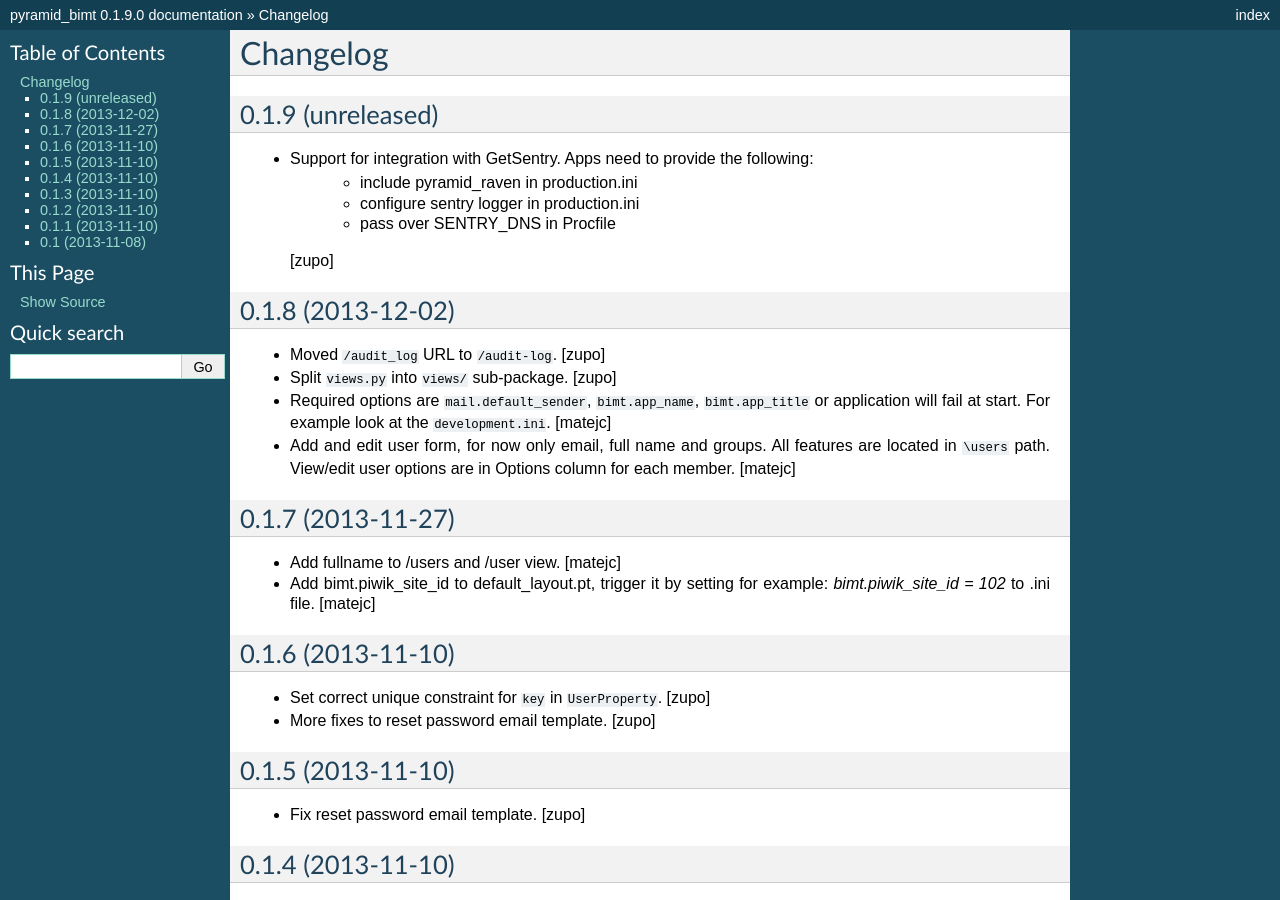
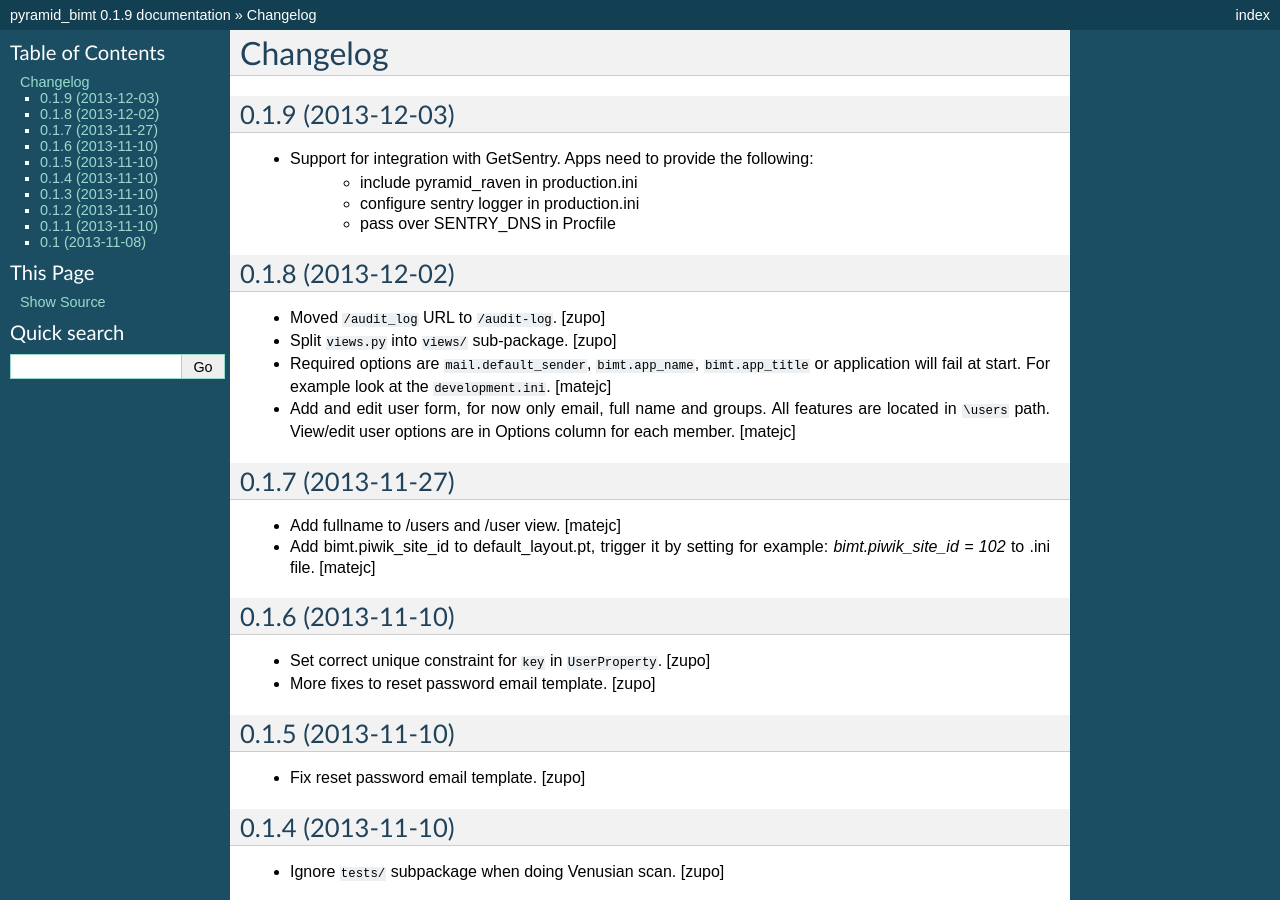
Before and after one commit to persho/pyramid_bimt, a Sphinx documentation site: the page built from docs/CHANGELOG.rst, in a window 1280 px wide and 900 px high. Built offline with Sphinx 7.4.7, drawn with Linux system fonts in a browser that asks for light colours; some of the changed text lies outside the part shown.

Commit message:
Preparing release 0.1.9

```diff
--- a/docs/CHANGELOG.rst
+++ b/docs/CHANGELOG.rst
@@ -4,14 +4,14 @@ Changelog
 =========
 
 
-0.1.9 (unreleased)
+0.1.9 (2013-12-03)
 ------------------
 
 - Support for integration with GetSentry. Apps need to provide the following:
    * include pyramid_raven in production.ini
    * configure sentry logger in production.ini
    * pass over SENTRY_DNS in Procfile
-  [zupo]
+
 
 
 0.1.8 (2013-12-02)
--- a/setup.py
+++ b/setup.py
@@ -18,7 +18,7 @@ long_description = \
 
 setup(
     name='pyramid_bimt',
-    version='0.1.9.dev0',
+    version='0.1.9',
     description='Base package for BIMT apps.',
     long_description=long_description,
     classifiers=[
```
